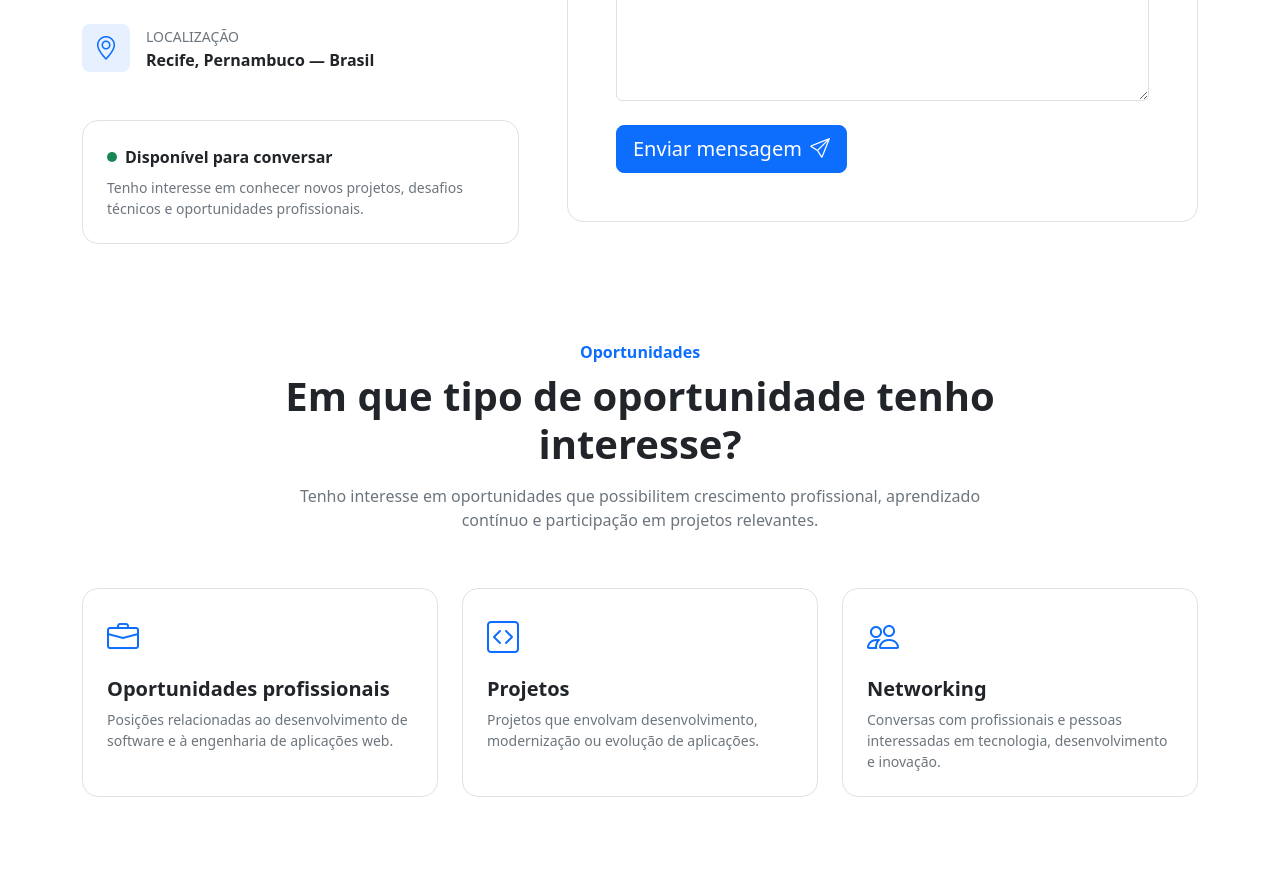
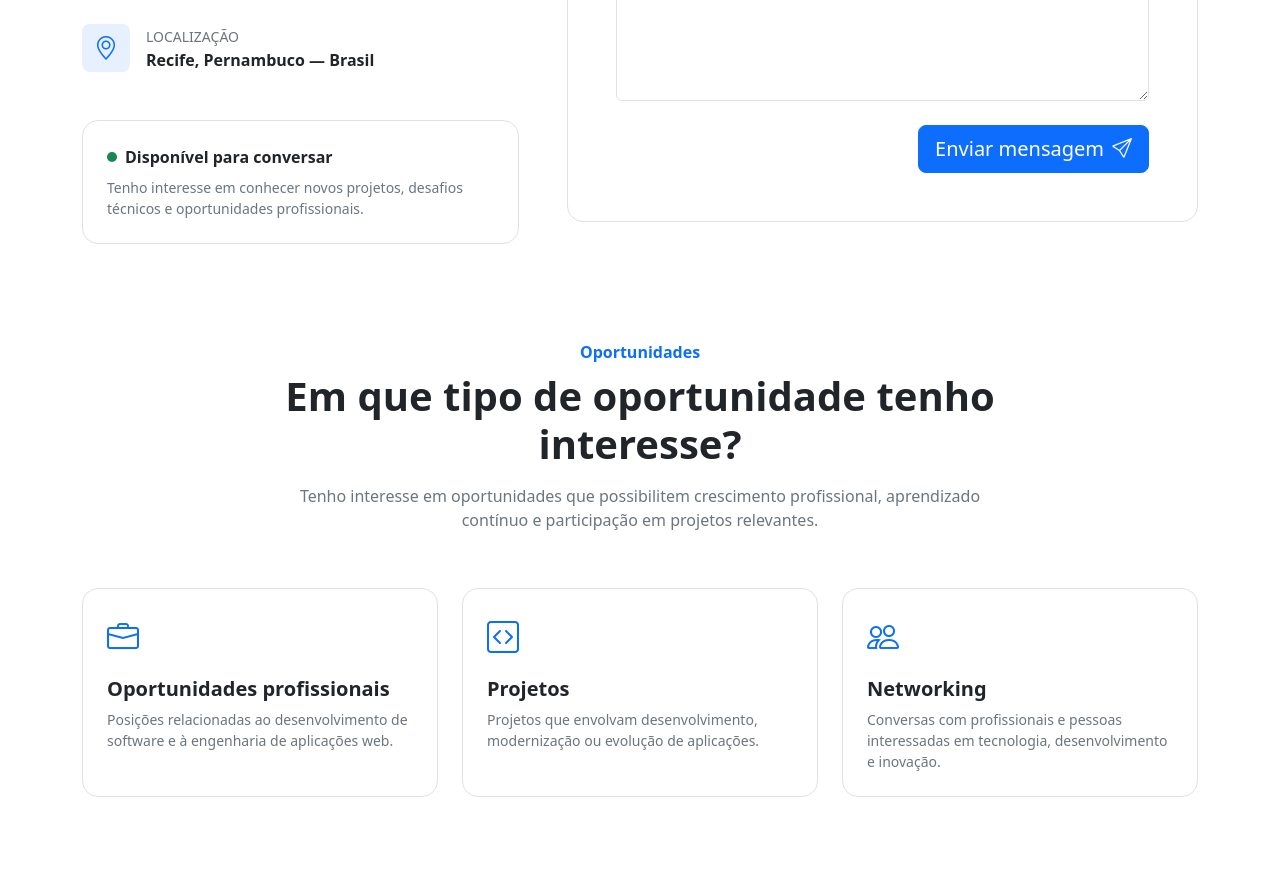
Before and after one commit to ronaldosabino/professional-portfolio, an Angular app: page /contact in a window 1280 px wide. Shown: the part 1180-2072 px from the top of the page. Built offline with nearby package versions, Linux system fonts and the light colour scheme.

Commit message:
feat: align submit button to the right in contact form

```diff
--- a/src/app/features/contact/contact.html
+++ b/src/app/features/contact/contact.html
@@ -282,10 +282,12 @@
 
 
                     <!-- BOTÃO -->
-                    <button (click)="submit()" class="btn btn-primary btn-lg d-flex align-items-center">
-                        Enviar mensagem
-                        <i class="bi bi-send ms-2"></i>
-                    </button>
+                    <div class="d-flex justify-content-end">
+                        <button (click)="submit()" class="btn btn-primary btn-lg d-flex align-items-center">
+                            Enviar mensagem
+                            <i class="bi bi-send ms-2"></i>
+                        </button>
+                    </div>
 
                 </form>
 
```
